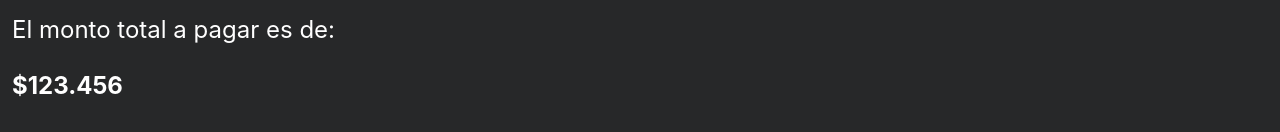
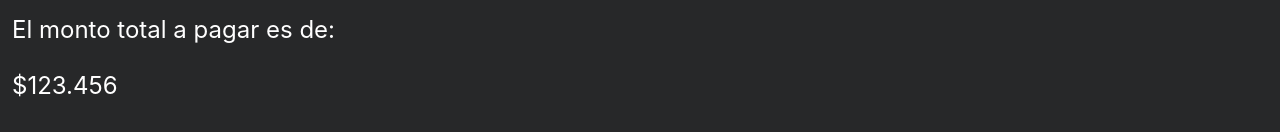
Before and after one commit to retamaish/INF322-DIU-ComunidadEdificio, a React app: page /home in a window 1280 px wide. Shown: the part 232-364 px from the top of the page. Built offline with nearby package versions, Linux system fonts and the light colour scheme; the HTML template or start-up script is replaced by a standard one.

Commit message:
Prefijo font- agregado a font-weight reutilizable

```diff
--- a/src/stylesheets/utilities/font-weight.scss
+++ b/src/stylesheets/utilities/font-weight.scss
@@ -1,11 +1,11 @@
-.bold {
+.font-bold {
     font-weight: bold !important;
 }
 
-.bolder {
+.font-bolder {
     font-weight: bolder !important;
 }
 
-.lighter {
+.font-lighter {
     font-weight: lighter !important;
 }
```
